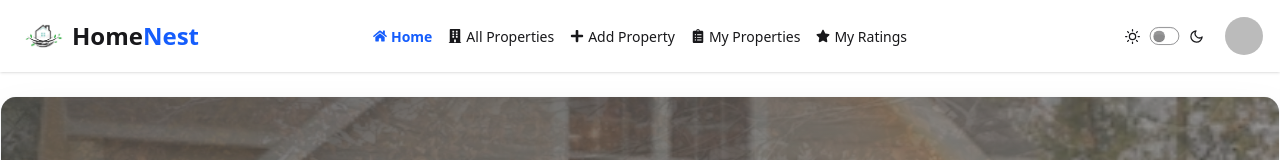
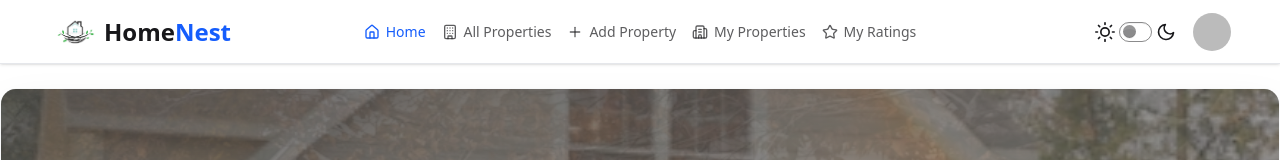
Before and after one commit to sabbirsohag-1509/assignment-10-client-site, a React (Vite) app: page / in a window 1280 px wide. Shown: the top 160 px of the page. Built offline with nearby package versions, Linux system fonts and the light colour scheme; no server answers; sample sign-in values are in the browser's storage.

Commit message:
banner height fixed

```diff
--- a/src/components/Banner/BannerSlider.jsx
+++ b/src/components/Banner/BannerSlider.jsx
@@ -22,7 +22,7 @@ const BannerSlider = () => {
   };
 
   return (
-    <div className="w-full max-w-7xl mx-auto mt-4 md:mt-6 rounded-2xl overflow-hidden shadow-2xl border border-gray-200/30">
+    <div className="w-full h-[65vh] md:h-[70vh] lg:h-[75vh] max-w-7xl mx-auto mt-4 md:mt-6 rounded-2xl overflow-hidden shadow-2xl border border-gray-200/30">
       <Slider {...settings}>
         {/* Slide 1 */}
         <div className="relative w-full h-[300px] sm:h-[400px] md:h-[500px] lg:h-[600px]">
--- a/src/components/Navbar/Navbar.jsx
+++ b/src/components/Navbar/Navbar.jsx
@@ -1,11 +1,5 @@
 import React, { useContext, useEffect, useState } from "react";
-import {
-  FaHome,
-  FaBuilding,
-  FaPlus,
-  FaClipboardList,
-  FaStar,
-} from "react-icons/fa";
+import { Home, Building, Plus, Star, Building2 } from "lucide-react";
 import { Link, NavLink } from "react-router";
 import logoImg from "../../assets/logo.png";
 import { AuthContext } from "../../pages/Context-Provider/AuthContext";
@@ -20,7 +14,6 @@ const Navbar = () => {
     localStorage.setItem("theme", theme);
   }, [theme]);
 
-  // LogOut handler
   const handleLogout = () => {
     logOutInfo()
       .then(() => {
@@ -41,9 +34,7 @@ const Navbar = () => {
       });
   };
 
-  // Theme handler
   const handleTheme = (checked) => {
-    // console.log(checked);
     setTheme(checked ? "dark" : "light");
   };
 
@@ -52,19 +43,30 @@ const Navbar = () => {
       <NavLink
         to="/"
         className={({ isActive }) =>
-          `flex items-center mx-2 ${isActive ? "font-bold text-blue-600" : ""}`
+          `flex items-center gap-1.5 mx-2 text-sm transition-colors duration-200 ease-out
+           ${
+             isActive
+               ? "text-blue-600 font-medium"
+               : "text-base-content/70 hover:text-blue-500"
+           }`
         }
       >
-        <FaHome className="mr-1" /> Home
+        <Home className="w-4 h-4" />
+        Home
       </NavLink>
 
       <NavLink
         to="/all-properties"
         className={({ isActive }) =>
-          `flex items-center mx-2 ${isActive ? "font-bold text-blue-600" : ""}`
+          `flex items-center gap-1.5 mx-2 text-sm transition-colors duration-200 ${
+            isActive
+              ? "text-blue-600 font-medium"
+              : "text-base-content/70 hover:text-blue-500"
+          }`
         }
       >
-        <FaBuilding className="mr-1" /> All Properties
+        <Building className="w-4 h-4" />
+        All Properties
       </NavLink>
 
       {user && (
@@ -72,34 +74,43 @@ const Navbar = () => {
           <NavLink
             to="/add-property"
             className={({ isActive }) =>
-              `flex items-center mx-2 ${
-                isActive ? "font-bold text-blue-600" : ""
+              `flex items-center gap-1.5 mx-2 text-sm transition-colors duration-200 ${
+                isActive
+                  ? "text-blue-600 font-medium"
+                  : "text-base-content/70 hover:text-blue-500"
               }`
             }
           >
-            <FaPlus className="mr-1" /> Add Property
+            <Plus className="w-4 h-4" />
+            Add Property
           </NavLink>
 
           <NavLink
             to="/my-properties"
             className={({ isActive }) =>
-              `flex items-center mx-2 ${
-                isActive ? "font-bold text-blue-600" : ""
+              `flex items-center gap-1.5 mx-2 text-sm transition-colors duration-200 ${
+                isActive
+                  ? "text-blue-600 font-medium"
+                  : "text-base-content/70 hover:text-blue-500"
               }`
             }
           >
-            <FaClipboardList className="mr-1" /> My Properties
+            <Building2 className="w-4 h-4" />
+            My Properties
           </NavLink>
 
           <NavLink
             to="/my-ratings"
             className={({ isActive }) =>
-              `flex items-center mx-2 ${
-                isActive ? "font-bold text-blue-600" : ""
+              `flex items-center gap-1.5 mx-2 text-sm transition-colors duration-200 ${
+                isActive
+                  ? "text-blue-600 font-medium"
+                  : "text-base-content/70 hover:text-blue-500"
               }`
             }
           >
-            <FaStar className="mr-1" /> My Ratings
+            <Star className="w-4 h-4" />
+            My Ratings
           </NavLink>
         </>
       )}
@@ -107,11 +118,11 @@ const Navbar = () => {
   );
 
   return (
-    <div className="navbar bg-base-100 shadow-sm px-4">
+    <div className="navbar bg-base-100 shadow-sm h-16 px-4 md:px-8 lg:px-12 sticky top-0 z-50 border-b border-gray-200">
       {/* Navbar Start */}
       <div className="navbar-start">
         <div className="dropdown">
-          <div tabIndex={0} role="button" className="btn btn-ghost lg:hidden">
+          <div tabIndex={0} className="lg:hidden">
             <svg
               xmlns="http://www.w3.org/2000/svg"
               className="h-5 w-5"
@@ -123,7 +134,7 @@ const Navbar = () => {
                 strokeLinecap="round"
                 strokeLinejoin="round"
                 strokeWidth="2"
-                d="M4 6h16M4 12h8m-8 6h16"
+                d="M4 6h16M4 12h16M4 18h16"
               />
             </svg>
           </div>
@@ -136,7 +147,7 @@ const Navbar = () => {
         </div>
         <Link to="/" className="flex items-center">
           <img src={logoImg} alt="Logo" className="w-12 md:w-14" />
-          <span className="  font-bold text-xl md:text-2xl">
+          <span className="font-bold text-xl md:text-2xl">
             Home<span className="text-blue-600">Nest</span>
           </span>
         </Link>
@@ -148,68 +159,68 @@ const Navbar = () => {
       </div>
 
       {/* Navbar End */}
-      <div className="navbar-end">
-        <div>
-          {/* Light & Dark Mode Toggle */}
-
-          <label
-            onChange={(e) => handleTheme(e.target.checked)}
-            className="flex cursor-pointer gap-2 items-center mr-5"
-          >
+      <div className="navbar-end flex items-center gap-2 lg:gap-4">
+        {/* Theme Toggle */}
+        <div className="flex items-center gap-1">
+          <label className="flex items-center gap-1 cursor-pointer">
+            {/* Sun Icon */}
             <svg
               xmlns="http://www.w3.org/2000/svg"
-              width="15"
-              height="15"
-              viewBox="0 0 24 24"
+              width="20"
+              height="20"
               fill="none"
               stroke="currentColor"
               strokeWidth="2"
               strokeLinecap="round"
               strokeLinejoin="round"
+              viewBox="0 0 24 24"
             >
               <circle cx="12" cy="12" r="5" />
               <path d="M12 1v2M12 21v2M4.2 4.2l1.4 1.4M18.4 18.4l1.4 1.4M1 12h2M21 12h2M4.2 19.8l1.4-1.4M18.4 5.6l1.4-1.4" />
             </svg>
             <input
               type="checkbox"
-              value="synthwave"
               checked={theme === "dark"}
-              className="toggle toggle-sm scale-90 theme-controller"
+              onChange={(e) => handleTheme(e.target.checked)}
+              className="toggle toggle-sm"
             />
+            {/* Moon Icon */}
             <svg
               xmlns="http://www.w3.org/2000/svg"
-              width="15"
-              height="15"
-              viewBox="0 0 24 24"
+              width="20"
+              height="20"
               fill="none"
               stroke="currentColor"
               strokeWidth="2"
               strokeLinecap="round"
               strokeLinejoin="round"
+              viewBox="0 0 24 24"
             >
-              <path d="M21 12.79A9 9 0 1 1 11.21 3 7 7 0 0 0 21 12.79z"></path>
+              <path d="M21 12.79A9 9 0 1 1 11.21 3 7 7 0 0 0 21 12.79z" />
             </svg>
           </label>
         </div>
+
+        {/* Auth Buttons */}
         {!user ? (
-          <>
+          <div className="flex flex-col lg:flex-row gap-1">
             <NavLink
               to="/register"
-              className="mx-2 btn btn-outline btn-sm bg-blue-600 text-white hover:bg-blue-700"
+              className="btn btn-outline btn-sm bg-blue-600 text-white hover:bg-blue-700 w-full lg:w-auto"
             >
               Sign Up
             </NavLink>
             <NavLink
               to="/login"
-              className="mx-2 btn btn-outline btn-sm bg-blue-600 text-white hover:bg-blue-700"
+              className="btn btn-outline btn-sm bg-blue-600 text-white hover:bg-blue-700 w-full lg:w-auto"
             >
-              LogIn
+              Log In
             </NavLink>
-          </>
+          </div>
         ) : (
           <div className="dropdown dropdown-end">
             <label tabIndex={0} className="btn btn-ghost btn-circle avatar">
-              <div className=" w-8 md:w-10 rounded-full">
+              <div className="w-8 md:w-10 rounded-full">
                 <img
                   src={user.photoURL || "https://i.pravatar.cc/300"}
                   alt={user.displayName || "User"}
@@ -221,19 +232,29 @@ const Navbar = () => {
               className="mt-3 p-2 shadow menu menu-compact dropdown-content bg-base-100 rounded-box w-52"
             >
               <li>
-                <span className="font-semibold hover:bg-blue-600 hover:text-white">
+                <span className="font-semibold hover:bg-blue-400 hover:text-white">
                   {user.displayName}
                 </span>
               </li>
               <li>
-                <span className="text-sm text-gray-600 hover:bg-blue-600 hover:text-white">
+                <span className="text-sm text-gray-600 hover:bg-blue-400 hover:text-white">
                   {user.email}
                 </span>
               </li>
               <li>
+                  <NavLink to='/profile'>
+                    <button className="font-medium">
+                      Profile
+                    </button>
+                </NavLink>
+                  <NavLink to='/settings'>
+                    <button className="font-medium">
+                      Dashboard
+                    </button>
+                </NavLink>
                 <button
                   onClick={handleLogout}
-                  className="btn btn-outline btn-sm w-full mt-2 hover:bg-blue-600 hover:text-white"
+                  className="btn btn-sm w-full mt-2 bg-blue-600 hover:bg-blue-700 text-white"
                 >
                   Log Out
                 </button>
```
